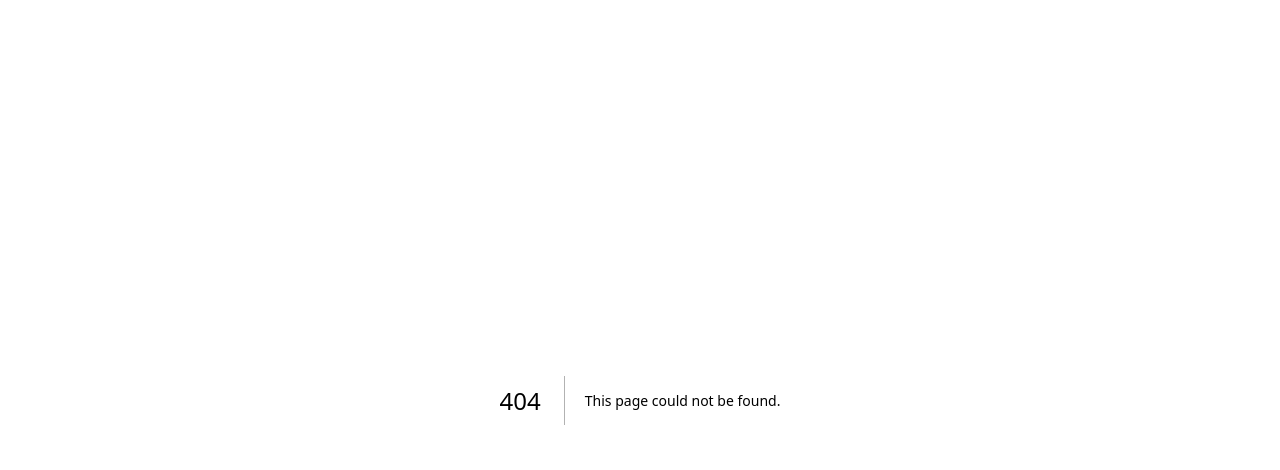
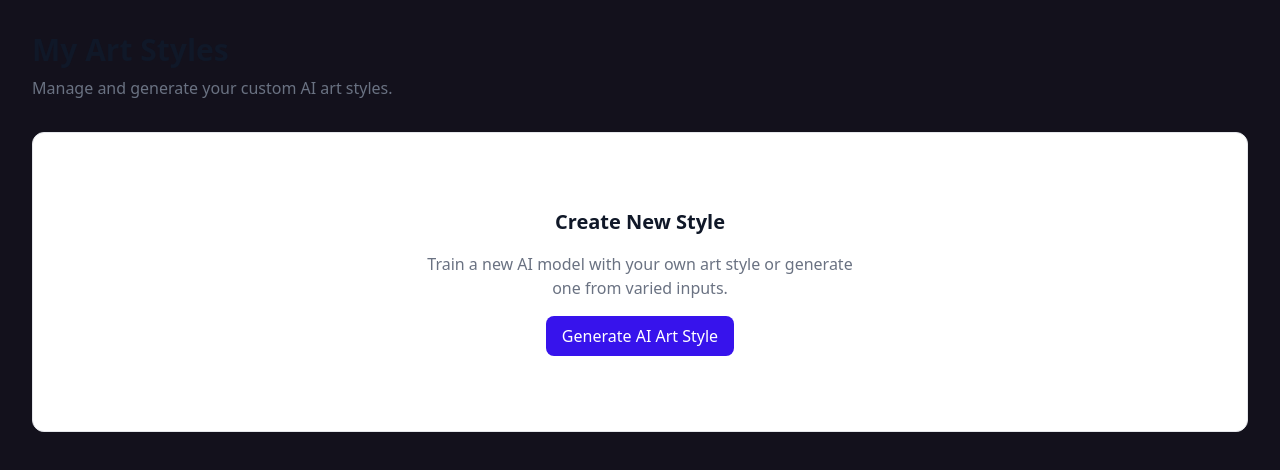
Before and after one commit to workromancer/toonify.workromancer.ai, a Next.js app in the folder frontend/: page /dashboard/styles in a window 1280 px wide. Before the commit this address had no page. Shown: the top 470 px of the page. Built offline with nearby package versions, Linux system fonts and the light colour scheme.

Commit message:
feat: add "My Art Styles" page and navigation link to the dashboard layout.

```diff
--- /dev/null
+++ b/frontend/src/app/dashboard/styles/page.tsx
@@ -0,0 +1,25 @@
+export default function ArtStylesPage() {
+    return (
+        <div className="p-8">
+            <header className="mb-8">
+                <h1 className="text-3xl font-bold text-gray-900 dark:text-white">My Art Styles</h1>
+                <p className="text-gray-500 dark:text-gray-400 mt-2">Manage and generate your custom AI art styles.</p>
+            </header>
+
+            <div className="grid gap-6">
+                <div className="bg-white dark:bg-gray-800/50 rounded-xl border border-gray-200 dark:border-gray-700 p-6 flex flex-col items-center justify-center text-center min-h-[300px]">
+                    <div className="max-w-md space-y-4">
+                        <h2 className="text-xl font-semibold text-gray-900 dark:text-white">Create New Style</h2>
+                        <p className="text-gray-500 dark:text-gray-400">
+                            Train a new AI model with your own art style or generate one from varied inputs.
+                        </p>
+                        {/* Placeholder for future functionality */}
+                        <button className="px-4 py-2 bg-primary text-white rounded-lg font-medium hover:bg-primary/90 transition-colors">
+                            Generate AI Art Style
+                        </button>
+                    </div>
+                </div>
+            </div>
+        </div>
+    );
+}
--- a/frontend/src/components/layout/DashboardLayout.tsx
+++ b/frontend/src/components/layout/DashboardLayout.tsx
@@ -6,7 +6,7 @@ import { useAuthStore } from '@/store/useAuthStore';
 import { useWorkspaceStore } from '@/store/useWorkspaceStore';
 import { cn } from '@/lib/utils';
 import { Button } from '@/components/ui/button';
-import { LayoutDashboard, LayoutTemplate, Image as ImageIcon, Settings, LogOut, HelpCircle, Coins, Plus, ChevronDown, Check } from 'lucide-react';
+import { LayoutDashboard, LayoutTemplate, Image as ImageIcon, Settings, LogOut, HelpCircle, Coins, Plus, ChevronDown, Check, Palette } from 'lucide-react';
 import { useEffect, useState, useRef } from 'react';
 import CreateWorkspaceModal from '@/components/dashboard/CreateWorkspaceModal';
 
@@ -37,6 +37,7 @@ export default function DashboardLayout({ children }: { children: React.ReactNod
 
     const navItems = [
         { name: 'My Projects', href: '/dashboard', icon: LayoutDashboard },
+        { name: 'My Art Styles', href: '/dashboard/styles', icon: Palette },
         { name: 'Templates', href: '/templates', icon: LayoutTemplate },
         { name: 'Assets', href: '/assets', icon: ImageIcon },
         { name: 'Settings', href: '/dashboard/settings', icon: Settings },
```
